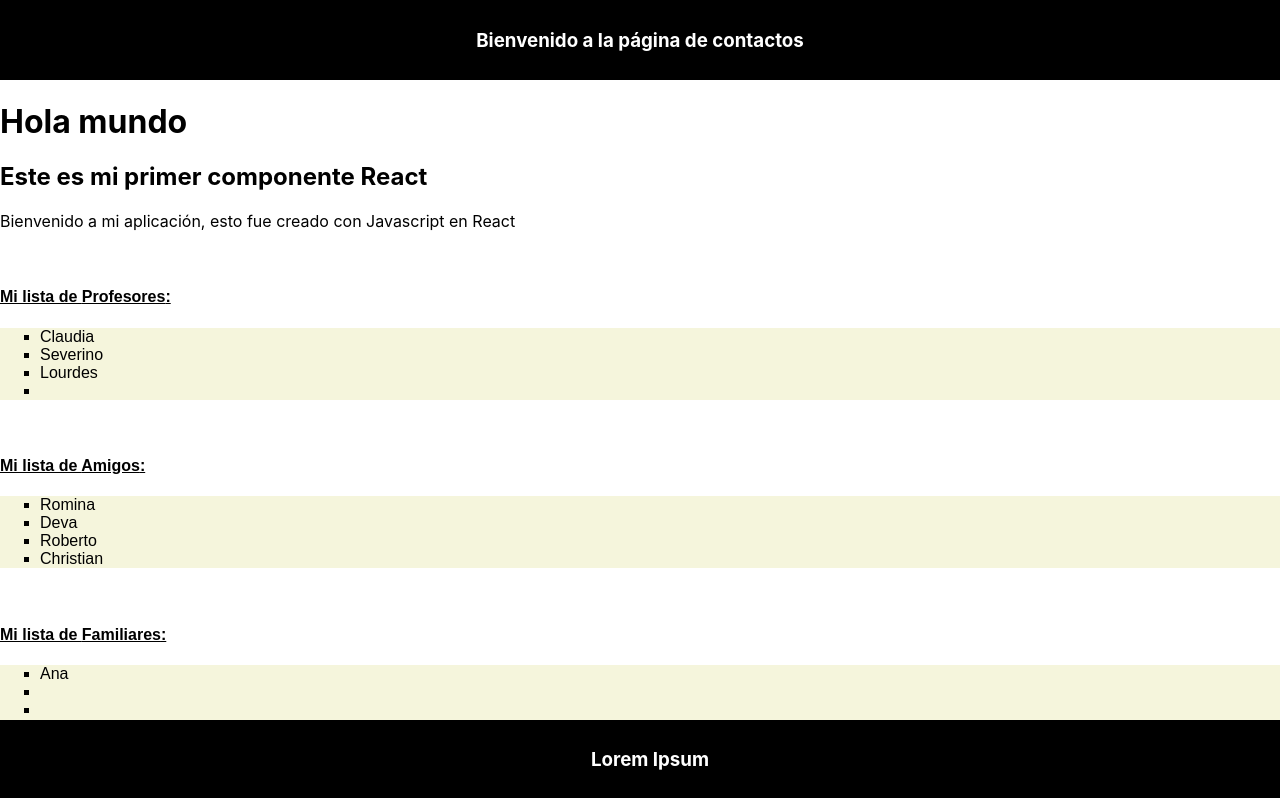
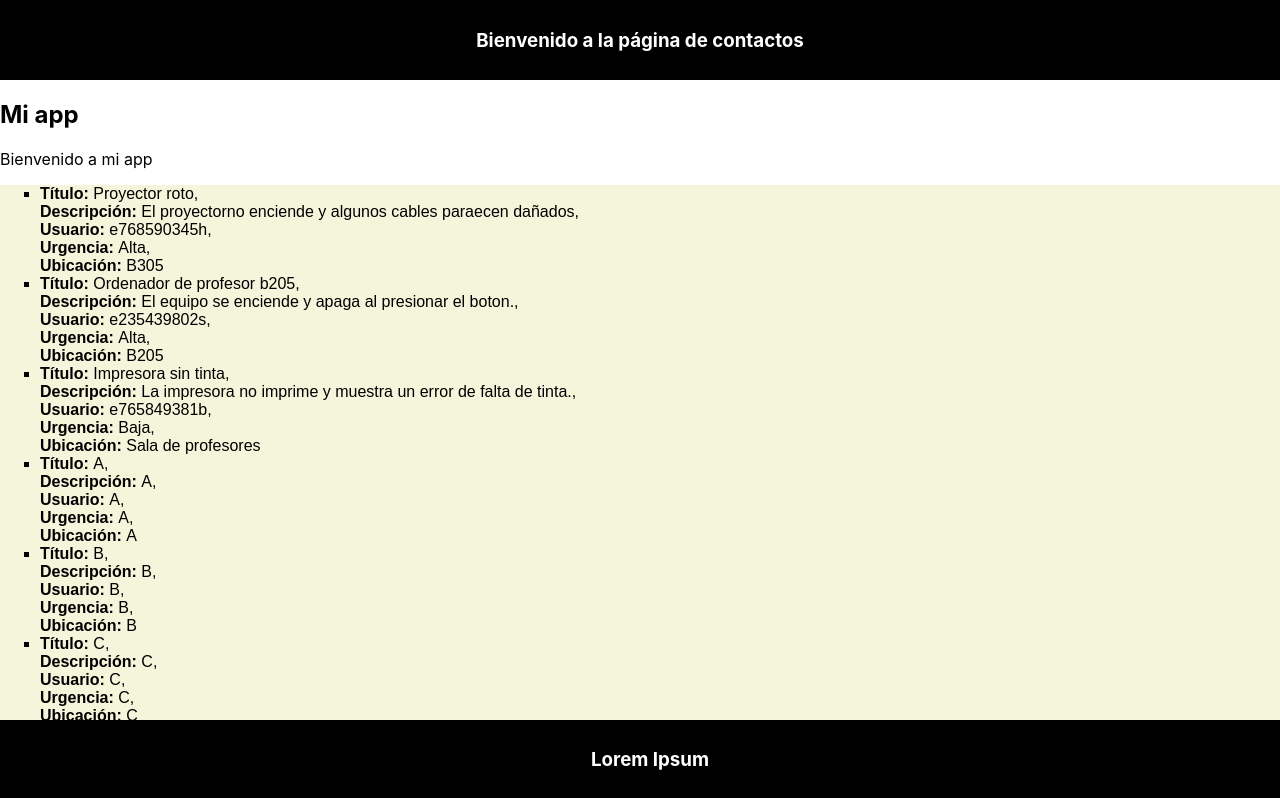
Before and after one commit to Abysspao/React, a React (Create React App) app: page / in a window 1280 px wide. Shown: the top 798 px of the page. Built offline with nearby package versions, Linux system fonts and the light colour scheme.

Commit message:
Agregar cambios para UT03_ACT1

```diff
--- a/src/App.js
+++ b/src/App.js
@@ -6,43 +6,15 @@ import Footer from './footer/footer';
 
 function App() {
   return (
-    <div>
-      <Header />
-
-      <h1>Hola mundo</h1>
-      <h2>Este es mi primer componente React</h2>
-      <div className="parrafo">
-        <p>Bienvenido a mi aplicación, esto fue creado con Javascript en React</p>
+    <>
+      <Header/>
+      <h2>Mi app</h2>
+      <div id="parrafo">
+        <p>Bienvenido a mi app</p>
       </div>
-
-      <br />
-
-      <MiLista
-        titulo="Profesores"
-        nombre1="Claudia"
-        nombre2="Severino"
-        nombre3="Lourdes"
-      />
-
-      <br />
-
-      <MiLista
-        titulo="Amigos"
-        nombre1="Romina"
-        nombre2="Deva"
-        nombre3="Roberto"
-        nombre4="Christian"
-      />
-
-      <br />
-
-      <MiLista
-        titulo="Familiares"
-        nombre1="Ana"
-      />
-
-      <Footer />
-    </div>
+      <MiLista/>
+      <Footer/>
+    </>
   );
 }
 
--- a/src/milista.js
+++ b/src/milista.js
@@ -1,20 +1,134 @@
 import milista from './milista.js';
-import React from "react";
+import React, {useState} from "react";
+function MiLista (){
+    const [incidencias, setIncidencias] = useState  ([
+        {
+            id_incidencia: 1,
+            id_usuario: 'e768590345h',
+            titulo: "Proyector roto",
+            descripcion: "El proyectorno enciende y algunos cables paraecen dañados",
+            categoria: "Hardware",
+            nivel_urgencia: "Alta",
+            fecha_registro: "2025-10-03",
+            estado: "Abierta",
+            ubicacion: "B305"
+        },
+        {
+            id_incidencia: 2,
+            id_usuario: 'e235439802s',
+            titulo: "Ordenador de profesor b205",
+            descripcion: "El equipo se enciende y apaga al presionar el boton.",
+            categoria: "Hardware",
+            nivel_urgencia: "Alta",
+            fecha_registro: "2025-10-02",
+            estado: "En proceso",
+            ubicacion: "B205"
+        },
+        {
+            id_incidencia: 3,
+            id_usuario: 'e765849381b',
+            titulo: "Impresora sin tinta",
+            descripcion: "La impresora no imprime y muestra un error de falta de tinta.",
+            categoria: "Red/Impresión",
+            nivel_urgencia: "Baja",
+            fecha_registro: "2025-10-01",
+            estado: "Resuelta",
+            ubicacion: "Sala de profesores"
+        },
+        {
+            id_incidencia: 4,
+            id_usuario: 'A',
+            titulo: "A",
+            descripcion: "A",
+            categoria: "A",
+            nivel_urgencia: "A",
+            fecha_registro: "A",
+            estado: "A",
+            ubicacion: "A"
+        },
+        {
+            id_incidencia: 5,
+            id_usuario: 'B',
+            titulo: "B",
+            descripcion: "B",
+            categoria: "B",
+            nivel_urgencia: "B",
+            fecha_registro: "B",
+            estado: "B",
+            ubicacion: "B"
+        },
+        {
+            id_incidencia: 6,
+            id_usuario: 'C',
+            titulo: "C",
+            descripcion: "C",
+            categoria: "C",
+            nivel_urgencia: "C",
+            fecha_registro: "C",
+            estado: "C",
+            ubicacion: "C"
+        },
+        {
+            id_incidencia: 7,
+            id_usuario: 'D',
+            titulo: "D",
+            descripcion: "D",
+            categoria: "D",
+            nivel_urgencia: "D",
+            fecha_registro: "D",
+            estado: "D",
+            ubicacion: "D"
+        },
+        {
+            id_incidencia: 8,
+            id_usuario: 'E',
+            titulo: "E",
+            descripcion: "E",
+            categoria: "E",
+            nivel_urgencia: "E",
+            fecha_registro: "E",
+            estado: "E",
+            ubicacion: "E"
+        },
+        {
+            id_incidencia: 9,
+            id_usuario: 'F',
+            titulo: "F",
+            descripcion: "F",
+            categoria: "F",
+            nivel_urgencia: "F",
+            fecha_registro: "F",
+            estado: "F",
+            ubicacion: "F"
+        },
+        {
+            id_incidencia: 10,
+            id_usuario: 'G',
+            titulo: "G",
+            descripcion: "G",
+            categoria: "G",
+            nivel_urgencia: "G",
+            fecha_registro: "G",
+            estado: "G",
+            ubicacion: "G"
+        }
 
-class MiLista extends React.Component {
-  render() {
-    return (
-      <div className='lista'>
-        <h4>Mi lista de {this.props.titulo}:</h4>
+    ]);
+
+    return(
+    <>
         <ul>
-          <li>{this.props.nombre1}</li>
-          <li>{this.props.nombre2}</li>
-          <li>{this.props.nombre3}</li>
-          <li>{this.props.nombre4}</li>
+            {incidencias.map((i) => (
+                <li key={i.id_incidencia}><strong>Título: </strong>{i.titulo}, <br></br>
+                <strong>Descripción: </strong>{i.descripcion}, <br></br>
+                <strong>Usuario: </strong>{i.id_usuario}, <br></br>
+                <strong>Urgencia: </strong>{i.nivel_urgencia}, <br></br>
+                <strong>Ubicación: </strong>{i.ubicacion}<br></br>
+                </li>
+            ))}
         </ul>
-      </div>
+    </>
     );
   }
-}
 
 export default MiLista;
```
